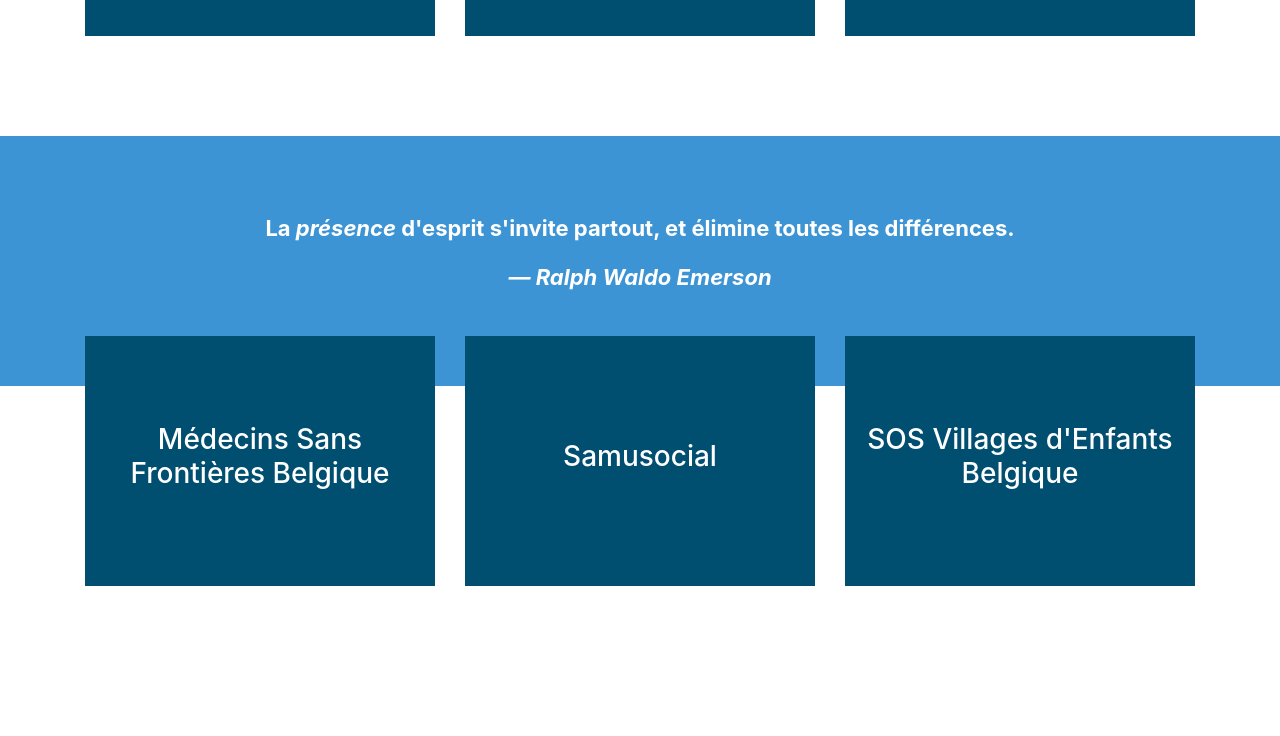
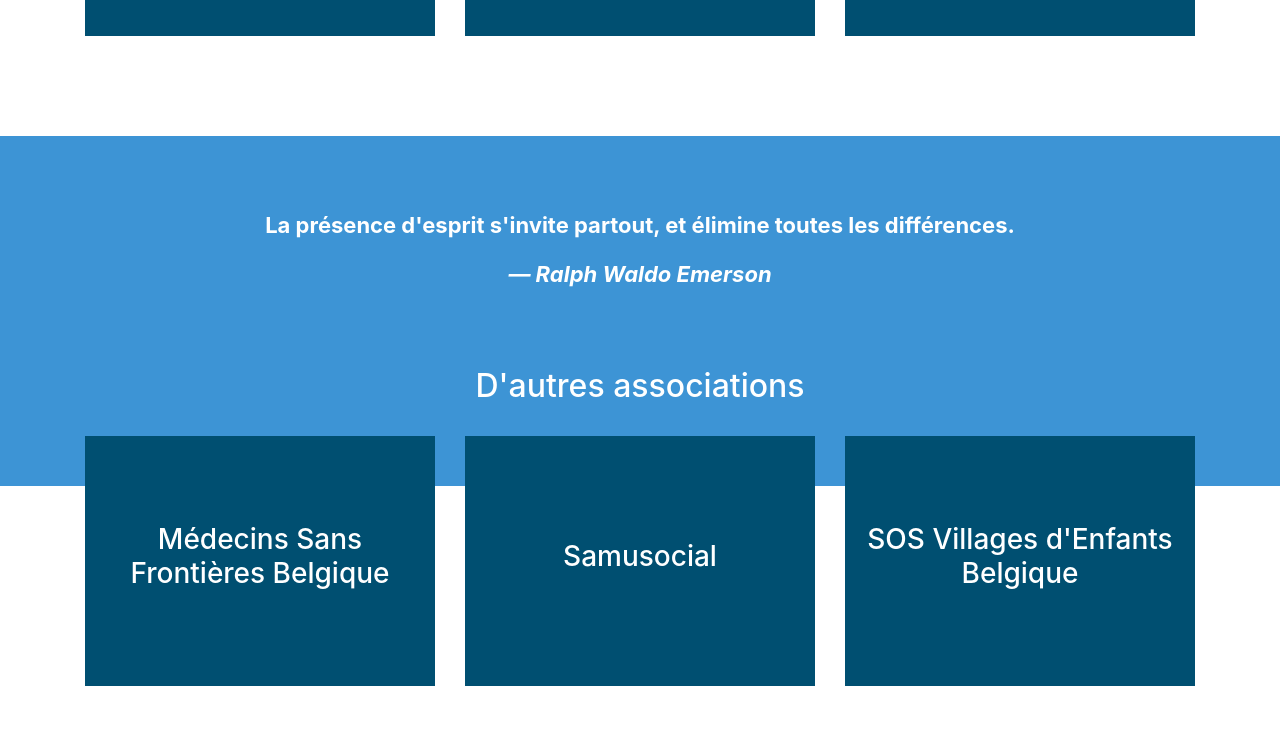
Before and after one commit to MaxendreMartin/Handicap-International, a plain HTML site: page index.html in a window 1280 px wide. Shown: the part 1614-2350 px from the top of the page. Before the commit the page ends 2250 px from the top, so only its background shows below. Drawn offline with Linux system fonts and the light colour scheme; a web font is replaced by a local one.

Commit message:
corrections et readme

```diff
--- a/css/style.css
+++ b/css/style.css
@@ -52,10 +52,6 @@
 
 /*-----Presentation-----*/
 
-#presentation{
-  /*border:1px solid blue;*/
-}
-
 .bloc{
   width:50%;
   height:500px;
@@ -103,12 +99,13 @@
 /*-----Partie citation----*/
 
 #citation{
-  height: 350px;;
+  height: 450px;;
+
 }
 
 .cit{
   background-color: #3d94d5 ;
-  height: 250px;
+  height: 350px;
   text-align: center;
   margin-top: 100px;
   display:flex;
@@ -117,8 +114,16 @@
   color:white;
   font-size: 22px;
   font-weight: bold;
+  display:flex;
+  justify-content: center;
+  align-items: center;
+  flex-direction: column;
 }
 
+h2{
+
+  padding-top: 60px;
+}
 
 /*-----Partie association-----*/
 
--- a/index.html
+++ b/index.html
@@ -78,9 +78,10 @@
         <section id="citation">
             <div class="cit">
                 <blockquote cite="https://fr.wikipedia.org/wiki/Ralph_Waldo_Emerson">
-                    <p>La <a class="link" href="https://citation-celebre.leparisien.fr/citations/30876" target="_blank"><em>présence</em></a> d'esprit s'invite partout, et élimine toutes les différences.</p>
+                    <p><a class="link" href="https://citation-celebre.leparisien.fr/citations/30876" target="_blank">La présence d'esprit s'invite partout, et élimine toutes les différences.</a></p>
                     <footer><cite>— Ralph Waldo Emerson</cite></footer>
                 </blockquote>
+                <h2>D'autres associations</h2>
             </div>
         </section>
 
```
Also changed, not shown: 1 other file.
